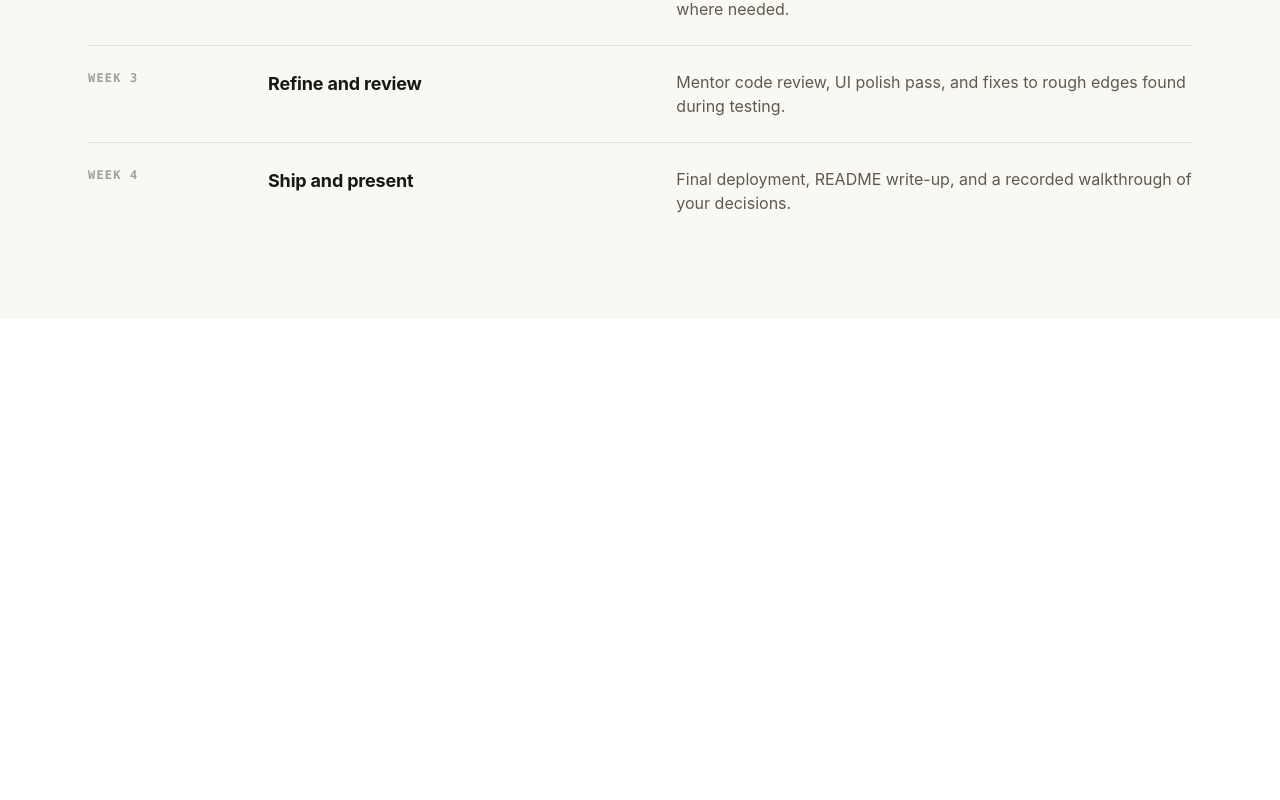
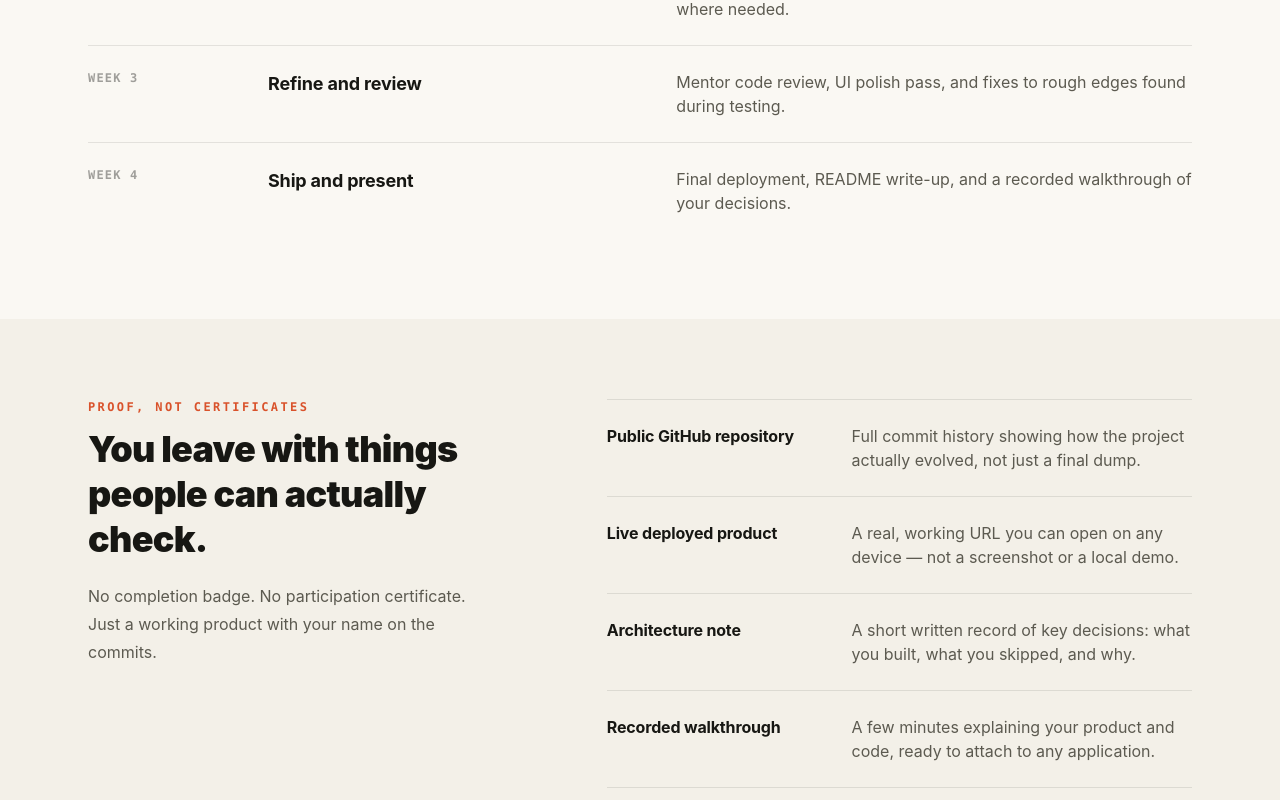
Before and after one commit to sushh-05/buildroom, a React (Vite) app: page / in a window 1280 px wide. Shown: the part 2345-3145 px from the top of the page. Before the commit the page ends 2664 px from the top, so only its background shows below. Built offline with nearby package versions, Linux system fonts and the light colour scheme.

Commit message:
feat: add Proof section with concrete learner artifacts

```diff
--- a/src/App.tsx
+++ b/src/App.tsx
@@ -4,6 +4,7 @@ import { Hero } from "./components/sections/Hero";
 import { MissionExplorer } from "./components/sections/MissionExplorer";
 import { Process } from "./components/sections/Process";
 import { SprintTimeline } from "./components/sections/SprintTimeline";
+import { Proof } from "./components/sections/Proof";
 
 function App() {
   const [isModalOpen, setIsModalOpen] = useState(false);
@@ -16,6 +17,7 @@ function App() {
         <MissionExplorer />
         <Process />
         <SprintTimeline />
+        <Proof />
       </main>
       {isModalOpen && (
         <div className="fixed inset-0 z-50 grid place-items-center bg-black/40 p-6">
--- a/src/components/sections/Proof.tsx
+++ b/src/components/sections/Proof.tsx
@@ -1,7 +1,52 @@
-export const Proof = () => {
+const artifacts = [
+    {
+        label: "Public GitHub repository",
+        detail: "Full commit history showing how the project actually evolved, not just a final dump.",
+    },
+    {
+        label: "Live deployed product",
+        detail: "A real, working URL you can open on any device — not a screenshot or a local demo.",
+    },
+    {
+        label: "Architecture note",
+        detail: "A short written record of key decisions: what you built, what you skipped, and why.",
+    },
+    {
+        label: "Recorded walkthrough",
+        detail: "A few minutes explaining your product and code, ready to attach to any application.",
+    },
+];
+
+export function Proof() {
     return (
-        <section>
-            Proof
+        <section className="py-20">
+            <div className="mx-auto max-w-6xl px-6">
+                <div className="grid gap-10 lg:grid-cols-[0.9fr_1.1fr]">
+                    <div>
+                        <p className="mb-3 font-mono text-xs font-semibold uppercase tracking-[0.2em] text-[#d9522b]">
+                            Proof, not certificates
+                        </p>
+                        <h2 className="max-w-md text-3xl font-black leading-tight tracking-[-0.02em] sm:text-4xl">
+                            You leave with things people can actually check.
+                        </h2>
+                        <p className="mt-5 max-w-sm leading-7 text-[#5c5a50]">
+                            No completion badge. No participation certificate. Just a
+                            working product with your name on the commits.
+                        </p>
+                    </div>
+
+                    <ul className="divide-y divide-[#171713]/10 border-y border-[#171713]/10">
+                        {artifacts.map((item) => (
+                            <li key={item.label} className="grid gap-1 py-6 sm:grid-cols-[1fr_1.6fr] sm:gap-8">
+                                <span className="text-base font-bold tracking-[-0.01em]">
+                                    {item.label}
+                                </span>
+                                <span className="leading-6 text-[#5c5a50]">{item.detail}</span>
+                            </li>
+                        ))}
+                    </ul>
+                </div>
+            </div>
         </section>
     );
-};
+}
```
